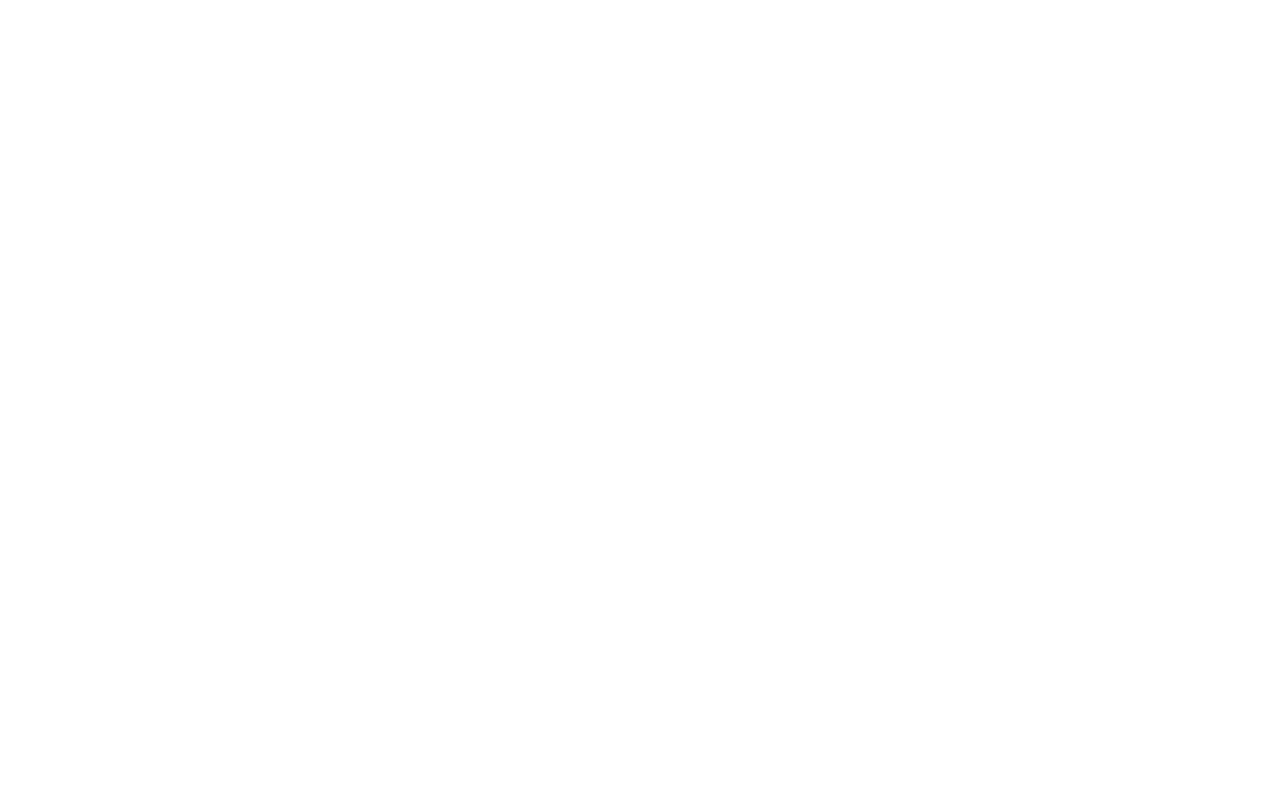
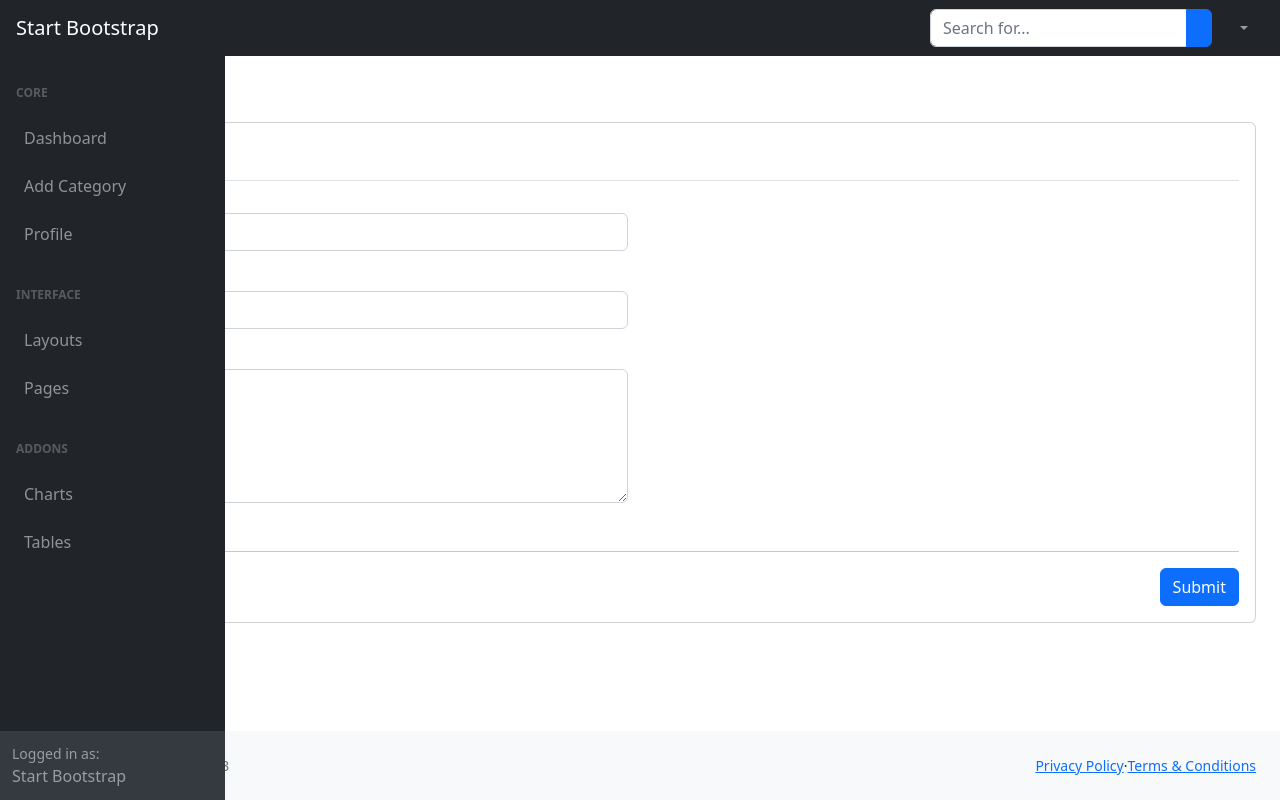
Before and after one commit to egbinta/reactecom, a React (Create React App) app: page /admin/category in a window 1280 px wide. Before the commit this address had no page. Built offline with nearby package versions, Linux system fonts and the light colour scheme; no server answers.

Commit message:
files modifoed

```diff
--- a/src/App.js
+++ b/src/App.js
@@ -40,9 +40,9 @@
 
       <Route path="/" element={<Home />} />
 
-      <Route path="/dashboard" element={<Dashboard />} />
-      <Route path="/testpage" element={<Testpage />} />
-      <Route path="/category" element={<Category />} />
+      <Route path="/admin/dashboard" element={<Dashboard />} />
+      <Route path="/admin/profile" element={<Testpage />} />
+      <Route path="/admin/category" element={<Category />} />
     </Routes>
   );
 }
--- a/src/layouts/admin/Sidebar.jsx
+++ b/src/layouts/admin/Sidebar.jsx
@@ -7,19 +7,19 @@
       <div className="sb-sidenav-menu">
         <div className="nav">
           <div className="sb-sidenav-menu-heading">Core</div>
-          <Link className="nav-link" to="/dashboard">
+          <Link className="nav-link" to="/admin/dashboard">
             <div className="sb-nav-link-icon">
               <i className="fas fa-tachometer-alt"></i>
             </div>
             Dashboard
           </Link>
-          <Link className="nav-link" to="/category">
+          <Link className="nav-link" to="/admin/category">
             <div className="sb-nav-link-icon">
               <i className="fas fa-tachometer-alt"></i>
             </div>
             Add Category
           </Link>
-          <Link className="nav-link" to="/testpage">
+          <Link className="nav-link" to="/admin/profile">
             <div className="sb-nav-link-icon">
               <i className="fas fa-tachometer-alt"></i>
             </div>
--- a/src/pages/Category.jsx
+++ b/src/pages/Category.jsx
@@ -1,9 +1,61 @@
-import React from "react";
+import React, { useState } from "react";
 import Navbar from "../layouts/admin/Navbar.jsx";
 import Footer from "../layouts/admin/Footer.jsx";
 import Sidebar from "../layouts/admin/Sidebar.jsx";
+import axios from "axios";
+import swal from "sweetalert";
 
 const Category = () => {
+  const [categoryInput, setCategoryInput] = useState({
+    slug: "",
+    name: "",
+    description: "",
+    status: "",
+    meta_title: "",
+    meta_keyword: "",
+    meta_description: "",
+    error_list: [],
+  });
+
+  const handleInput = (e) => {
+    e.persist();
+    setCategoryInput({ ...categoryInput, [e.target.name]: [e.target.value] });
+  };
+
+  const handleSubmit = (e) => {
+    e.preventDefault();
+    const data = {
+      slug: categoryInput.slug,
+      name: categoryInput.name,
+      description: categoryInput.description,
+      status: categoryInput.status,
+      meta_title: categoryInput.meta_title,
+      meta_keyword: categoryInput.meta_keyword,
+      meta_description: categoryInput.meta_description,
+    };
+    axios.post(`/api/store-category`, data).then((res) => {
+      if (res.data.status === 200) {
+        swal("success", res.data.message, "success");
+        document.getElementById("category-form").reset();
+      } else if (res.data.status === 400) {
+        setCategoryInput({
+          ...categoryInput,
+          error_list: res.data.validation_errors,
+        });
+      }
+    });
+  };
+
+  let display_errors = [];
+
+  if (categoryInput.error_list) {
+    display_errors = [
+      categoryInput.error_list.meta_title,
+      categoryInput.error_list.slug,
+      categoryInput.error_list.name,
+    ];
+  }
+
   return (
     <div className="sb-nav-fixed">
       <Navbar />
@@ -14,7 +66,197 @@
 
         <div id="layoutSidenav_content">
           <main>
-            <h1>This is the category page</h1>
+            <div className="container-fluid px-4">
+              <h3 className="mt-4">Add Category</h3>
+
+              {display_errors.map((item) => {
+                return (
+                  <p className="mb-1" key={item}>
+                    {item}
+                  </p>
+                );
+              })}
+
+              <div className="card card-body">
+                <form onSubmit={handleSubmit} id="category-form">
+                  <ul className="nav nav-tabs" id="myTab" role="tablist">
+                    <li className="nav-item" role="presentation">
+                      <button
+                        className="nav-link active"
+                        id="home-tab"
+                        data-bs-toggle="tab"
+                        data-bs-target="#home-tab-pane"
+                        type="button"
+                        role="tab"
+                        aria-controls="home-tab-pane"
+                        aria-selected="true"
+                      >
+                        Home
+                      </button>
+                    </li>
+                    <li className="nav-item" role="presentation">
+                      <button
+                        className="nav-link"
+                        id="seo-tags-tab"
+                        data-bs-toggle="tab"
+                        data-bs-target="#seo-tags-pane"
+                        type="button"
+                        role="tab"
+                        aria-controls="seo-tags-pane"
+                        aria-selected="false"
+                      >
+                        SEO-Tags
+                      </button>
+                    </li>
+                  </ul>
+                  <div className="tab-content" id="myTabContent">
+                    <div
+                      className="tab-pane fade show active"
+                      id="home-tab-pane"
+                      role="tabpanel"
+                      aria-labelledby="home-tab"
+                      tabindex="0"
+                    >
+                      <div className="row">
+                        <div className="col-md-6">
+                          <div className="form-group py-2">
+                            <label htmlFor="#">
+                              <b>Slug</b>
+                            </label>
+                            <input
+                              type="text"
+                              name="slug"
+                              onChange={handleInput}
+                              value={categoryInput.slug}
+                              className="form-control"
+                            />
+                            <small className="text-danger">
+                              {categoryInput.error_list.slug}
+                            </small>
+                          </div>
+                        </div>
+                      </div>
+                      <div className="row">
+                        <div className="col-md-6">
+                          <div className="form-group py-2">
+                            <label htmlFor="#">
+                              <b>Name</b>
+                            </label>
+                            <input
+                              type="text"
+                              name="name"
+                              onChange={handleInput}
+                              value={categoryInput.name}
+                              className="form-control"
+                            />
+                            <small className="text-danger">
+                              {categoryInput.error_list.name}
+                            </small>
+                          </div>
+                        </div>
+                      </div>
+                      <div className="row">
+                        <div className="col-md-6">
+                          <div className="form-group py-2">
+                            <label htmlFor="#">
+                              <b>Description</b>
+                            </label>
+                            <textarea
+                              name="description"
+                              id=""
+                              cols="10"
+                              rows="5"
+                              onChange={handleInput}
+                              value={categoryInput.description}
+                              className="form-control"
+                            ></textarea>
+                          </div>
+                        </div>
+                      </div>
+                      <div className="form-group">
+                        <label htmlFor="#">
+                          <b>Status</b>
+                        </label>
+                        <input
+                          type="checkbox"
+                          name="status"
+                          onChange={handleInput}
+                          value={categoryInput.status}
+                          className="ml-3"
+                        />
+                      </div>
+                    </div>
+                    <div
+                      className="tab-pane fade"
+                      id="seo-tags-pane"
+                      role="tabpanel"
+                      aria-labelledby="seo-tags-tab"
+                      tabindex="0"
+                    >
+                      <div className="row">
+                        <div className="col-md-6">
+                          <div className="form-group py-2">
+                            <label htmlFor="#">
+                              <b>Meta Title</b>
+                            </label>
+                            <input
+                              type="text"
+                              name="meta_title"
+                              onChange={handleInput}
+                              value={categoryInput.meta_title}
+                              className="form-control"
+                            />
+                            <small className="text-danger">
+                              {categoryInput.error_list.meta_title}
+                            </small>
+                          </div>
+                        </div>
+                      </div>
+                      <div className="row">
+                        <div className="col-md-6">
+                          <div className="form-group py-2">
+                            <label htmlFor="#">
+                              <b>Meta Keyword</b>
+                            </label>
+                            <textarea
+                              name="meta_keyword"
+                              cols="10"
+                              rows="5"
+                              onChange={handleInput}
+                              value={categoryInput.meta_keyword}
+                              className="form-control"
+                            ></textarea>
+                          </div>
+                        </div>
+                      </div>
+                      <div className="row">
+                        <div className="col-md-6">
+                          <div className="form-group py-2">
+                            <label htmlFor="#">
+                              <b>Meta Description</b>
+                            </label>
+                            <textarea
+                              name="meta_description"
+                              cols="10"
+                              rows="5"
+                              onChange={handleInput}
+                              value={categoryInput.meta_description}
+                              className="form-control"
+                            ></textarea>
+                          </div>
+                        </div>
+                      </div>
+                    </div>
+                  </div>
+                  <hr />
+                  <input
+                    type="submit"
+                    value="Submit"
+                    className="btn btn-primary float-end"
+                  />
+                </form>
+              </div>
+            </div>
           </main>
           <Footer />
         </div>
```
